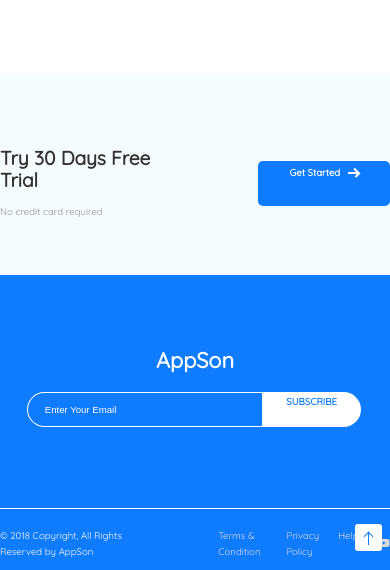
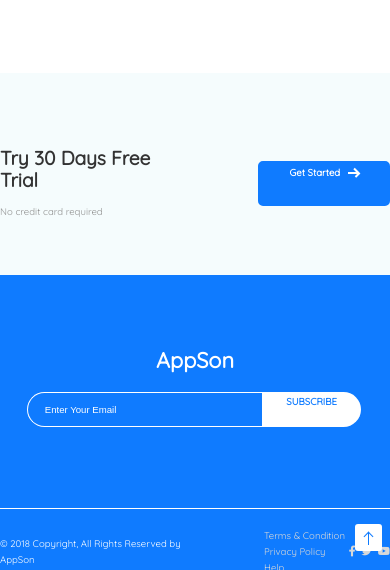
Before and after one commit to AknietKh/smart-world-task1, a plain HTML site: page index.html in a window 390 px wide. Shown: the part 3215-3785 px from the top of the page. Drawn offline with Linux system fonts and the light colour scheme.

Commit message:
Поправил адаптив в футере

```diff
--- a/style/app/homepage.scss
+++ b/style/app/homepage.scss
@@ -1588,6 +1588,12 @@ a {
   }
 }
 
+@media only screen and (max-width: 500px) {
+  .footer__nav {
+    flex-direction: column;
+    width: 16rem;
+  }
+}
 
 @media only screen and (max-width: 380px) {
   .pricing-card__wrapper_buy {
@@ -1613,4 +1619,8 @@ a {
       }
     }
   }
-}
+
+  .social-media {
+    width: 10rem;
+  }
+}
```
Also changed, not shown: style/public/homepage.css, 1 other file.
